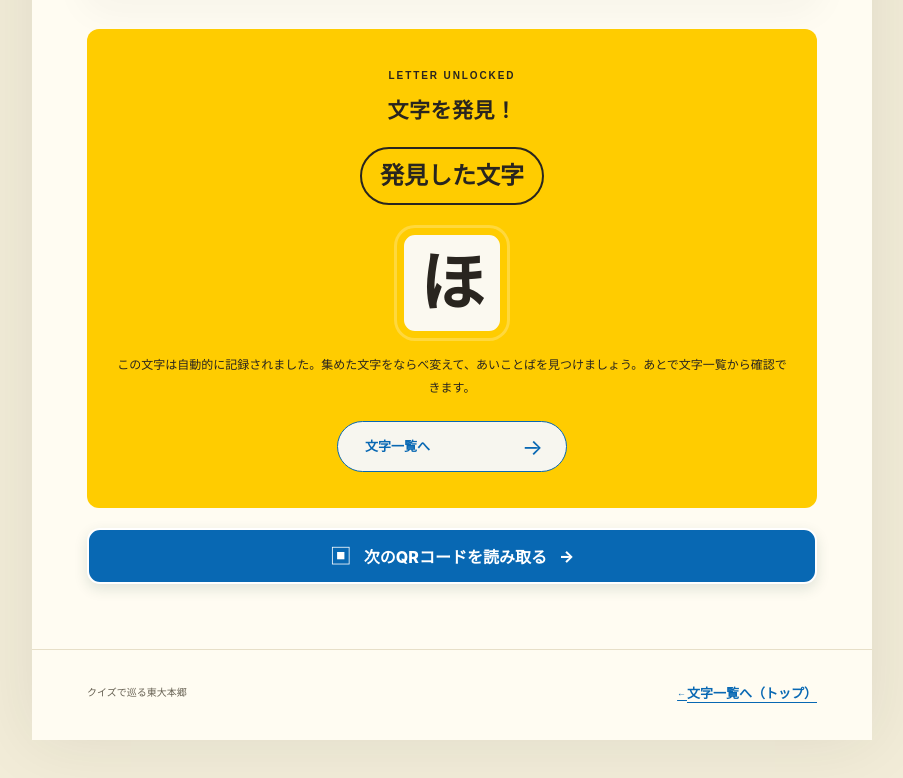
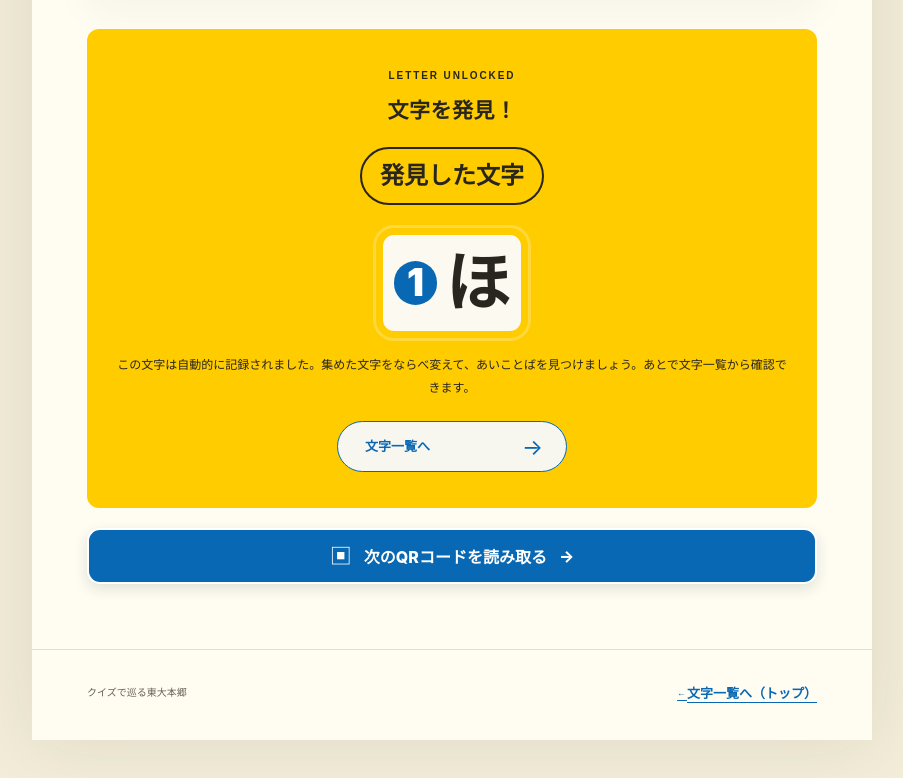
Before and after one commit to yamada-masayuki/yamada-masayuki.github.io, a plain HTML site: page quiz/qr/answer_1_IYQU.html in a window 1280 px wide. Shown: the part 1550-2328 px from the top of the page, without its empty margins (188-1091 px from the left). Drawn offline with nearby package versions, Linux system fonts and the light colour scheme.

Commit message:
Show letter numbers on answer pages and update final challenge copy

```diff
--- a/quiz/css/style.css
+++ b/quiz/css/style.css
@@ -128,7 +128,8 @@ h2 { font-size: 20px; letter-spacing: .025em; line-height: 1.55; }
 .unlock-panel { text-align:center; background:var(--forest-deep); color:var(--ink); border-radius:var(--radius); margin-top:30px; padding:32px 25px 36px; }
 .unlock-panel h2 { margin:8px 0 0; font-size:21px; }
 .unlock-panel .unlocked-number { display: inline-block; margin: 20px 0 0; padding: 4px 18px; border: 2px solid #29251f; border-radius: 100px; color: var(--ink); font-size: 24px; font-weight: 800; }
-.unlocked-letter { display:grid; place-items:center; width:110px; height:110px; margin:23px auto 16px; background:#fbf9f0; border:7px solid #ffcc00; box-shadow:0 0 0 3px rgba(255,255,255,.24); border-radius: 18px; color:var(--ink); font-size:65px; font-weight:900; line-height:1; }
+.unlocked-letter { display:grid; place-items:center; width:152px; height:110px; margin:23px auto 16px; background:#fbf9f0; border:7px solid #ffcc00; box-shadow:0 0 0 3px rgba(255,255,255,.24); border-radius: 18px; color:var(--ink); font-size:65px; font-weight:900; line-height:1; }
+#answer-keyword { display:flex; align-items:center; gap:.12em; }
 .unlock-panel p { color:#29251f; line-height:1.9; font-size:12px; margin:14px 0 22px; }
 .primary-button { display:inline-flex; align-items:center; gap:35px; justify-content:space-between; border-radius:100px; padding:13px 23px 13px 27px; background:#f7f6ef; color:var(--ink); text-decoration:none; font-size:13px; font-weight:800; min-width:230px; transition: background .2s ease, transform .2s ease; }
 .primary-button:hover { background: #e9ede4; transform:translateY(-2px); }
--- a/quiz/js/answer.js
+++ b/quiz/js/answer.js
@@ -97,8 +97,11 @@
   }
 
   put('answer-letter-number', '発見した文字');
-  put('answer-keyword', item.token);
-  document.getElementById('answer-keyword').setAttribute('aria-label', `発見した文字 ${item.token}`);
+  const keyword = document.getElementById('answer-keyword');
+  const badge = document.createElement('span');
+  badge.className = 'keyword-number';
+  badge.textContent = String(item.keywordNumber);
+  keyword.replaceChildren(badge, ' ', item.token);
   if (!result.ok) {
     put('answer-record-message', '文字は表示されていますが、このブラウザには記録を保存できませんでした。');
   }
```
Also changed, not shown: quiz/index.html (+2 -3 lines), 1 other file.
